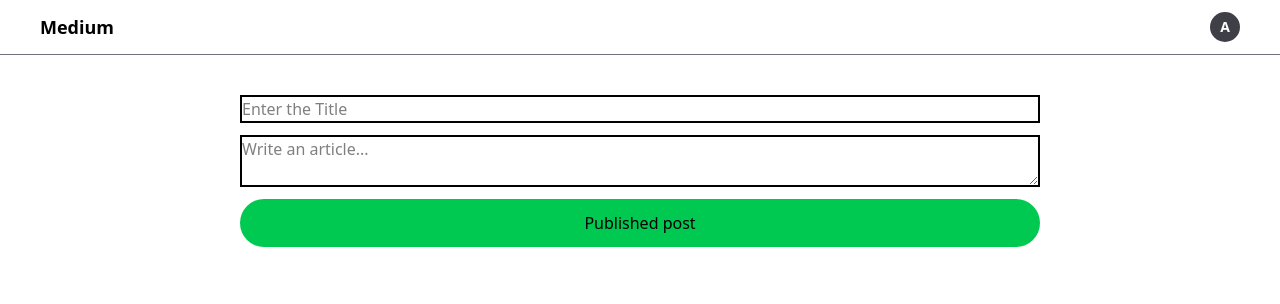
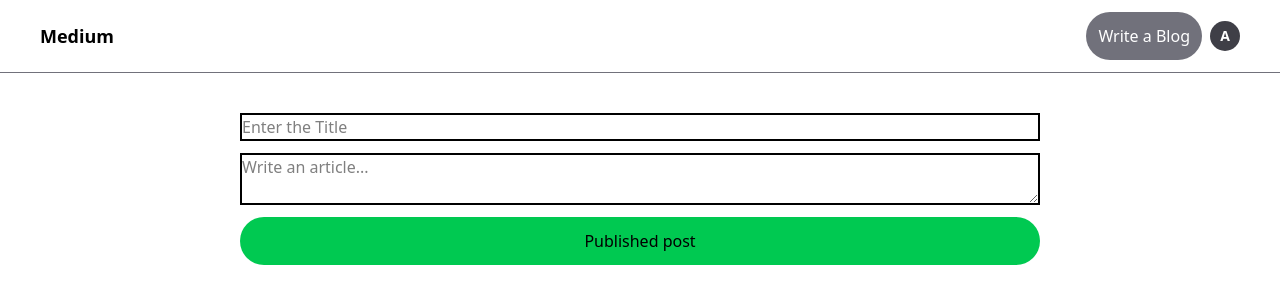
Before and after one commit to Akash2Patil/mediumblog, a React (Vite) app in the folder frontend/: page /published in a window 1280 px wide. Shown: the top 304 px of the page. Built offline with nearby package versions, Linux system fonts and the light colour scheme.

Commit message:
the appbar updated

```diff
--- a/frontend/src/components/Appbar.tsx
+++ b/frontend/src/components/Appbar.tsx
@@ -1,10 +1,12 @@
+import { Link } from "react-router-dom"
 import { Avatar } from "./BlogCard"
 
 const Appbar = () => {
   return (
     <div className='border-b-1 border-zinc-500 flex justify-between items-center px-10 py-3'>
-        <div className="text-lg font-bold">Medium</div>
-        <div>
+        <Link to='/blogs' className="text-lg font-bold">Medium</Link>
+        <div className="flex items-center gap-2">
+          <Link to="/published" className="bg-zinc-500 p-3  text-white rounded-full">Write a Blog</Link>
             <Avatar name="Akash patil"/>
         </div>
     </div>
```
